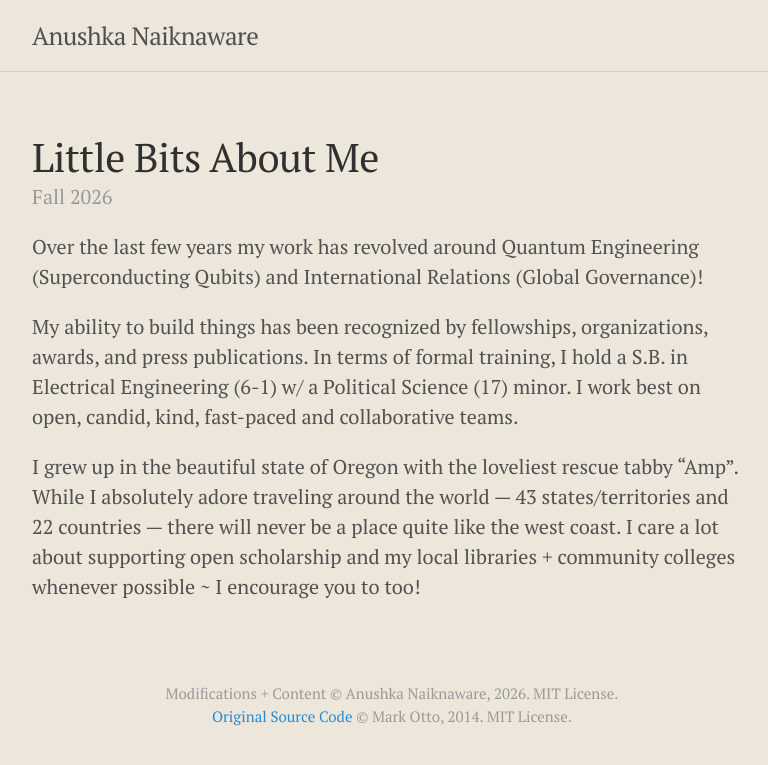
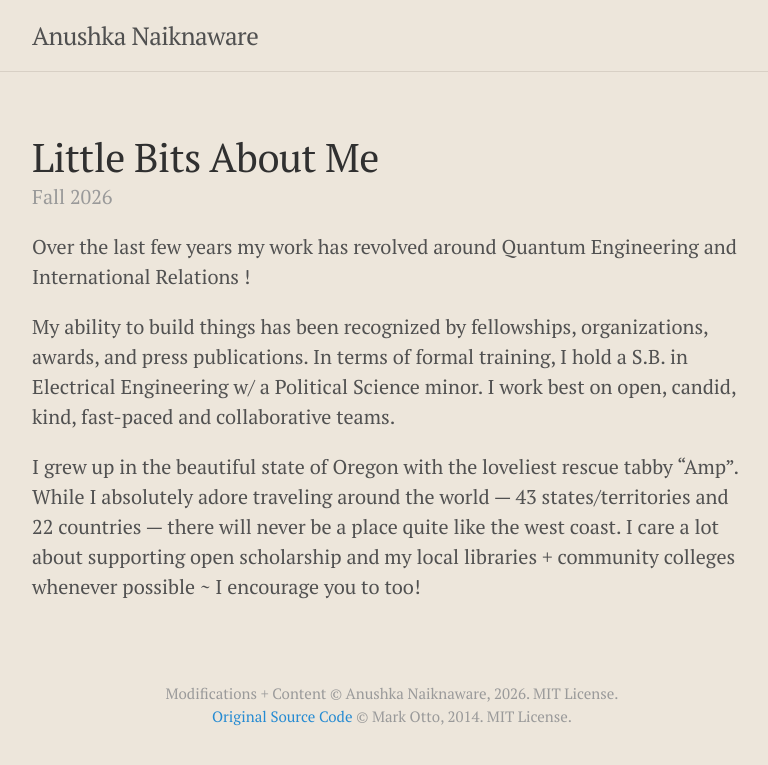
Before and after one commit to anushkanaiknaware/anushkanaiknaware.github.io, a Jekyll site: the page built from _posts/2026-08-21-intro.md, in a window 1280 px wide. Shown: the top 765 px of the page, without its empty margins (248-1016 px from the left). Built offline with Jekyll 4.4.1, drawn with Linux system fonts in a browser that asks for light colours.

Commit message:
Refine introduction in 2026-08-21-intro.md

```diff
--- a/_posts/2026-08-21-intro.md
+++ b/_posts/2026-08-21-intro.md
@@ -3,8 +3,8 @@ layout: post
 title: Little Bits About Me
 season: Fall
 ---
-Over the last few years my work has revolved around Quantum Engineering (Superconducting Qubits) and International Relations (Global Governance)!
+Over the last few years my work has revolved around Quantum Engineering and International Relations !
 
-My ability to build things has been recognized by fellowships, organizations, awards, and press publications. In terms of formal training, I hold a S.B. in Electrical Engineering (6-1) w/ a Political Science (17) minor. I work best on open, candid, kind, fast-paced and collaborative teams.
+My ability to build things has been recognized by fellowships, organizations, awards, and press publications. In terms of formal training, I hold a S.B. in Electrical Engineering w/ a Political Science minor. I work best on open, candid, kind, fast-paced and collaborative teams.
 
 I grew up in the beautiful state of Oregon with the loveliest rescue tabby "Amp". While I absolutely adore traveling around the world — 43 states/territories and 22 countries — there will never be a place quite like the west coast. I care a lot about supporting open scholarship and my local libraries + community colleges whenever possible ~ I encourage you to too!
```
